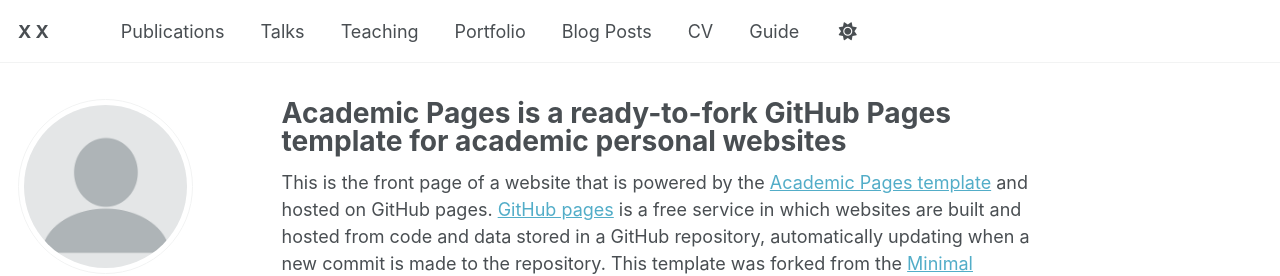
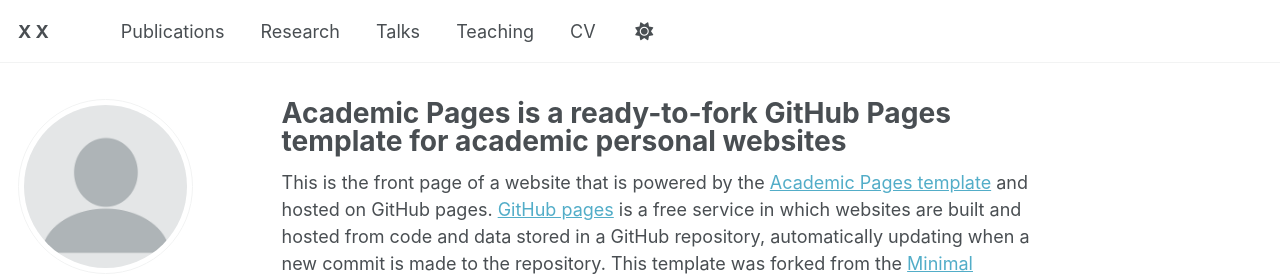
Before and after one commit to rmrajama/rmrajama.github.io, a Jekyll site: the page built from _pages/about.md, in a window 1280 px wide. Shown: the top 276 px of the page. Built offline with Jekyll 4.4.1, drawn with Linux system fonts in a browser that asks for light colours; some web fonts are replaced; a script that is not in the unit is left out.

Commit message:
Update navigation.yml
basic layout organization

```diff
--- a/_data/navigation.yml
+++ b/_data/navigation.yml
@@ -11,17 +11,17 @@ main:
   - title: "Publications"
     url: /publications/
 
+  - title: "Research"
+    url: /research/
+
   - title: "Talks"
     url: /talks/
 
   - title: "Teaching"
     url: /teaching/
 
-  - title: "Portfolio"
-    url: /portfolio/
-
-  - title: "Blog Posts"
-    url: /year-archive/
+  #- title: "Blog Posts"
+  # url: /year-archive/
 
   - title: "CV"
     url: /cv/
@@ -29,5 +29,5 @@ main:
   # - title: "CV"
   #   url: /cv-json/
 
-  - title: "Guide"
-    url: /markdown/
+  #- title: "Guide"
+  #  url: /markdown/
```
